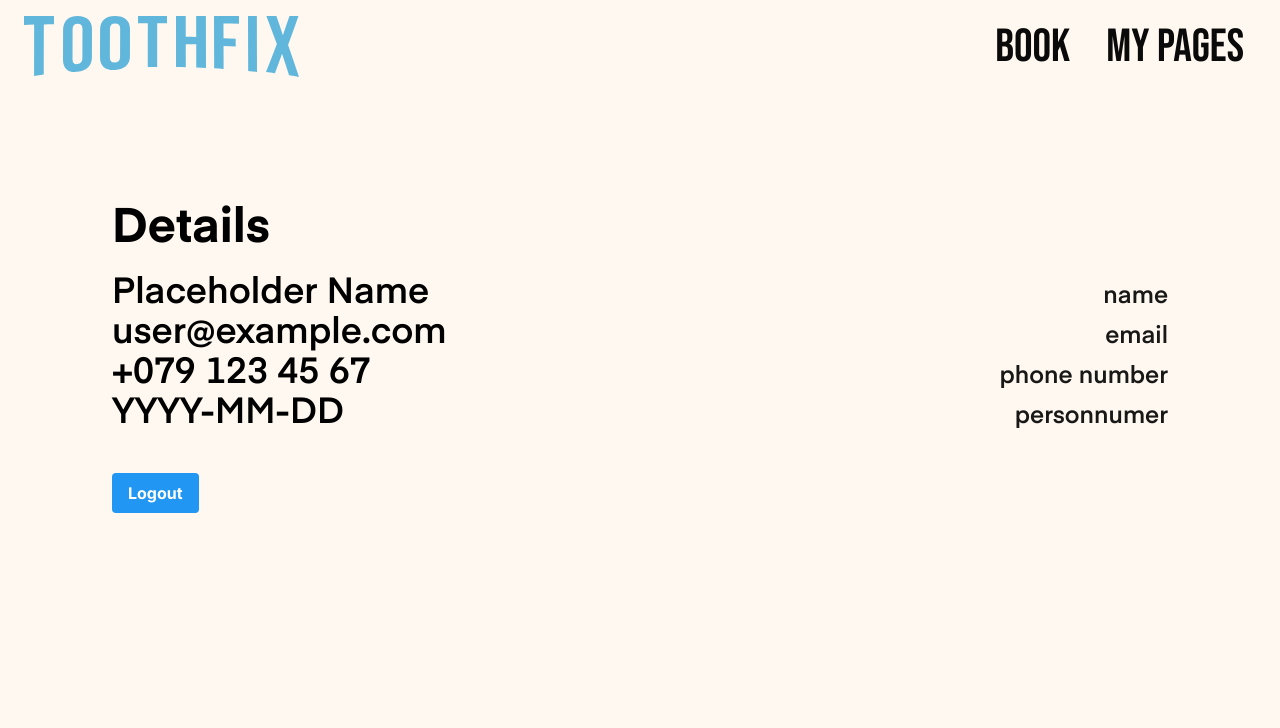
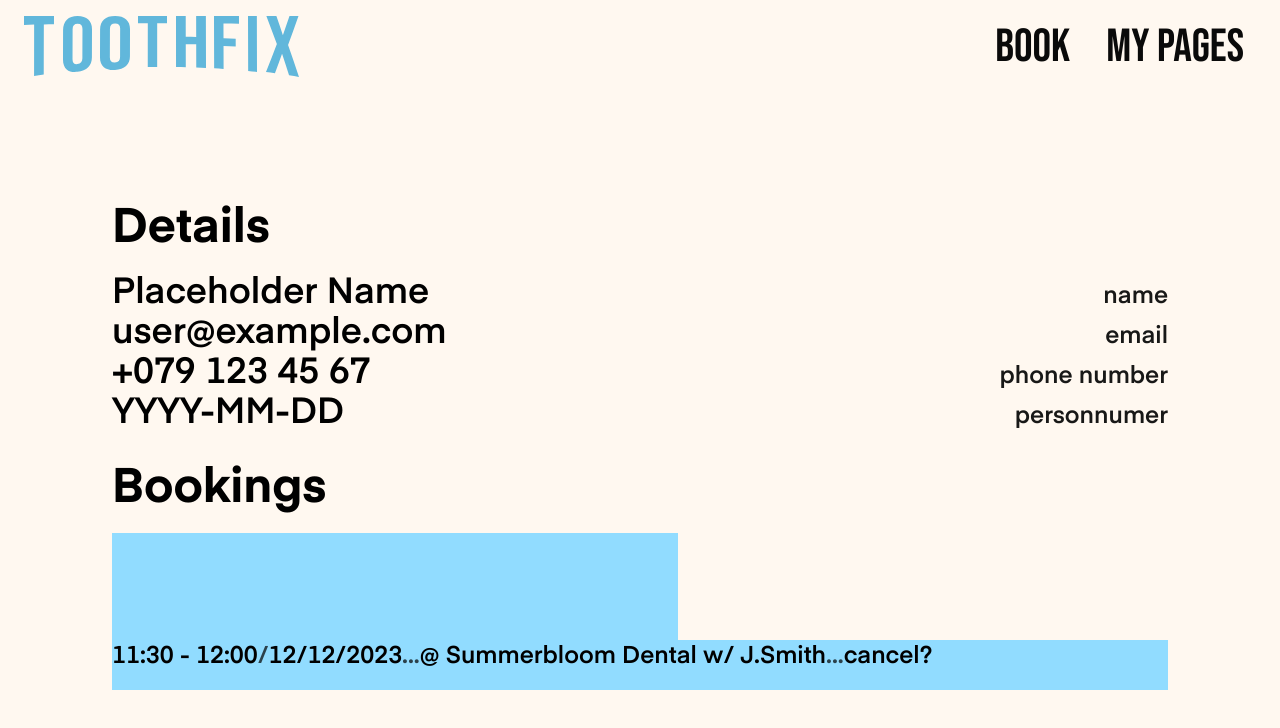
Before and after one commit to Flam30/Toothfix-Patient-Interface, a Next.js app in the folder patient-interface/: page /profile in a window 1280 px wide. Shown: the top 728 px of the page. Built offline with nearby package versions, Linux system fonts and the light colour scheme; no server answers; the database is empty; sample sign-in values are in the browser's storage; a web font is replaced by a local one.

Commit message:
#15 Transform details into component

```diff
--- /dev/null
+++ b/patient-interface/src/app/components/Details.tsx
@@ -0,0 +1,75 @@
+import React, { useEffect, useState } from "react";
+import { redirect } from "next/navigation";
+
+// FIREBASE
+import { useAuthState } from "react-firebase-hooks/auth";
+import { auth, db } from "../firebase";
+import { query, collection, getDocs, where } from "firebase/firestore";
+
+const Details: React.FC = () => {
+  const [user, loading, error] = useAuthState(auth);
+  const [name, setName] = useState("");
+
+  useEffect(() => {
+    const fetchUserName = async () => {
+      try {
+        const q = query(collection(db, "users"), where("uid", "==", user?.uid));
+        const doc = await getDocs(q);
+        const data = doc.docs[0].data();
+        setName(data.name);
+      } catch (err) {
+        console.error(err);
+        alert("An error occured while fetching user data");
+      }
+    };
+
+    if (loading) return;
+    if (!user) {
+      redirect("/login");
+    }
+    fetchUserName();
+  }, [user, loading]);
+
+  return (
+    <div className="flex flex-col w-full">
+      <h1 className="font-eina font-bold mb-5 text-3xl sm:text-4xl lg:text-5xl">
+        Details
+      </h1>
+      <div className="flex flex-row justify-between items-baseline w-full p-0">
+        <p className="font-eina font-semibold text-2xl sm:text-3xl lg:text-4xl">
+          Placeholder Name
+          {name}
+        </p>
+        <p className="font-eina font-semibold opacity-90 text-xl sm:text-xl lg:text-2xl">
+          name
+        </p>
+      </div>
+      <div className="flex flex-row justify-between items-baseline w-full p-0">
+        <p className="font-eina font-semibold text-2xl sm:text-3xl lg:text-4xl">
+          {user?.email}
+        </p>
+        <p className="font-eina font-semibold opacity-90 text-xl sm:text-xl lg:text-2xl">
+          email
+        </p>
+      </div>
+      <div className="flex flex-row justify-between items-baseline w-full p-0">
+        <p className="font-eina font-semibold text-2xl sm:text-3xl lg:text-4xl">
+          +079 123 45 67
+        </p>
+        <p className="font-eina font-semibold opacity-90 text-xl sm:text-xl lg:text-2xl">
+          phone number
+        </p>
+      </div>
+      <div className="flex flex-row justify-between items-baseline w-full p-0">
+        <p className="font-eina font-semibold text-2xl sm:text-3xl lg:text-4xl">
+          YYYY-MM-DD
+        </p>
+        <p className="font-eina font-semibold opacity-90 text-xl sm:text-xl lg:text-2xl">
+          personnumer
+        </p>
+      </div>
+    </div>
+  );
+};
+
+export default Details;
--- a/patient-interface/src/app/components/Navbar.tsx
+++ b/patient-interface/src/app/components/Navbar.tsx
@@ -4,7 +4,6 @@ import Link from "next/link";
 
 const Navbar: React.FC = () => {
   return (
-    //TODO change bg color to match theme
     <nav className="bg-background flex items-center justify-between p-4 min-w-full">
       <div className="flex items-center">
         <Link href="/">
--- a/patient-interface/src/app/profile/page.tsx
+++ b/patient-interface/src/app/profile/page.tsx
@@ -2,6 +2,7 @@
 
 import React, { useEffect, useState } from "react";
 import Navbar from "../components/Navbar";
+import Details from "../components/Details";
 
 // FIREBASE
 import { useAuthState } from "react-firebase-hooks/auth";
@@ -32,7 +33,6 @@ export default function Profile() {
     if (loading) return;
     if (!user) {
       redirect("/login");
-      return;
     }
     fetchUserName();
   }, [user, loading]);
@@ -41,50 +41,22 @@ export default function Profile() {
     <main className="flex min-h-screen flex-col items-center">
       <Navbar />
       <div className="flex flex-col z-10 w-full min-h-screen items-center p-10 sm:p-15 lg:p-28">
-        <div className="flex flex-col w-full">
-          <p className="font-eina font-bold mb-5 text-3xl sm:text-4xl lg:text-5xl">
-            Details
-          </p>
-          <div className="flex flex-row justify-between items-baseline w-full p-0">
-            <p className="font-eina font-semibold text-2xl sm:text-3xl lg:text-4xl">
-              Placeholder Name
-              {name}
+        <Details />
+        <div className="flex flex-col w-full mt-8">
+          <h1 className="font-eina font-bold mb-5 text-3xl sm:text-4xl lg:text-5xl">
+            Bookings
+          </h1>
+          <div className="w-[566px] h-[107px] bg-accent"></div>
+          <div className="flex flex-row items-baseline w-full h-[50px] bg-accent">
+            <p className="font-eina font-semibold text-2xl">
+              {"11:30 - 12:00"}
+              <span className="font-eina font-semibold opacity-70">/</span>
+              {"12/12/2023"}
+              <span className="font-eina font-semibold opacity-70">...</span>
+              {"@ Summerbloom Dental w/ J.Smith"}
+              <span className="font-eina font-semibold opacity-70">...</span>
+              {"cancel?"}
             </p>
-            <p className="font-eina font-semibold opacity-90 text-xl sm:text-xl lg:text-2xl">
-              name
-            </p>
-          </div>
-          <div className="flex flex-row justify-between items-baseline w-full p-0">
-            <p className="font-eina font-semibold text-2xl sm:text-3xl lg:text-4xl">
-              {user?.email}
-            </p>
-            <p className="font-eina font-semibold opacity-90 text-xl sm:text-xl lg:text-2xl">
-              email
-            </p>
-          </div>
-          <div className="flex flex-row justify-between items-baseline w-full p-0">
-            <p className="font-eina font-semibold text-2xl sm:text-3xl lg:text-4xl">
-              +079 123 45 67
-            </p>
-            <p className="font-eina font-semibold opacity-90 text-xl sm:text-xl lg:text-2xl">
-              phone number
-            </p>
-          </div>
-          <div className="flex flex-row justify-between items-baseline w-full p-0">
-            <p className="font-eina font-semibold text-2xl sm:text-3xl lg:text-4xl">
-              YYYY-MM-DD
-            </p>
-            <p className="font-eina font-semibold opacity-90 text-xl sm:text-xl lg:text-2xl">
-              personnumer
-            </p>
-          </div>
-          <div className="mt-10">
-            <button
-              onClick={logout}
-              className="bg-blue-500 hover:bg-blue-700 text-white font-bold py-2 px-4 rounded focus:outline-none focus:shadow-outline"
-            >
-              Logout
-            </button>
           </div>
         </div>
       </div>
```
Also changed, not shown: patient-interface/src/app/components/Faq.tsx (+38 -20 lines).
